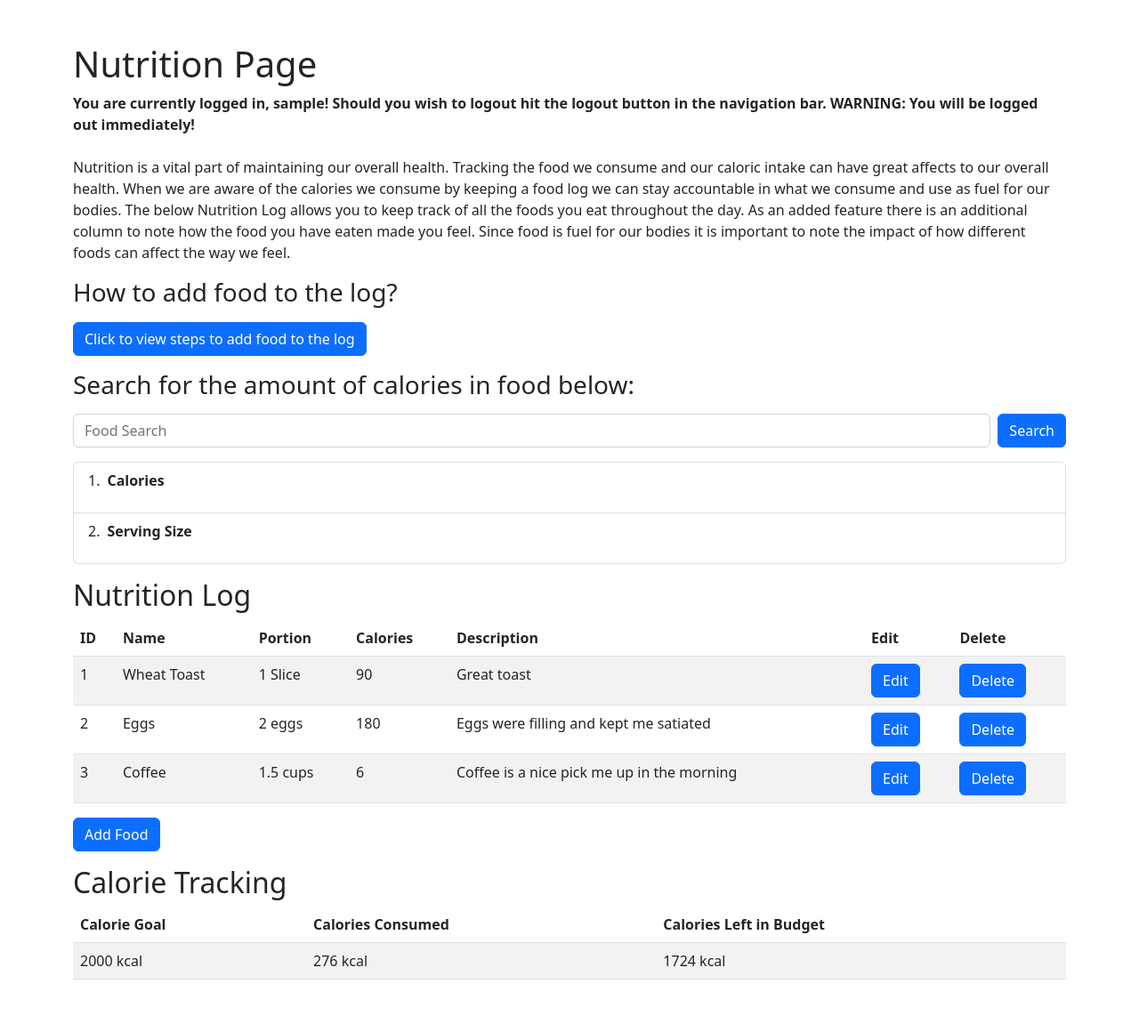
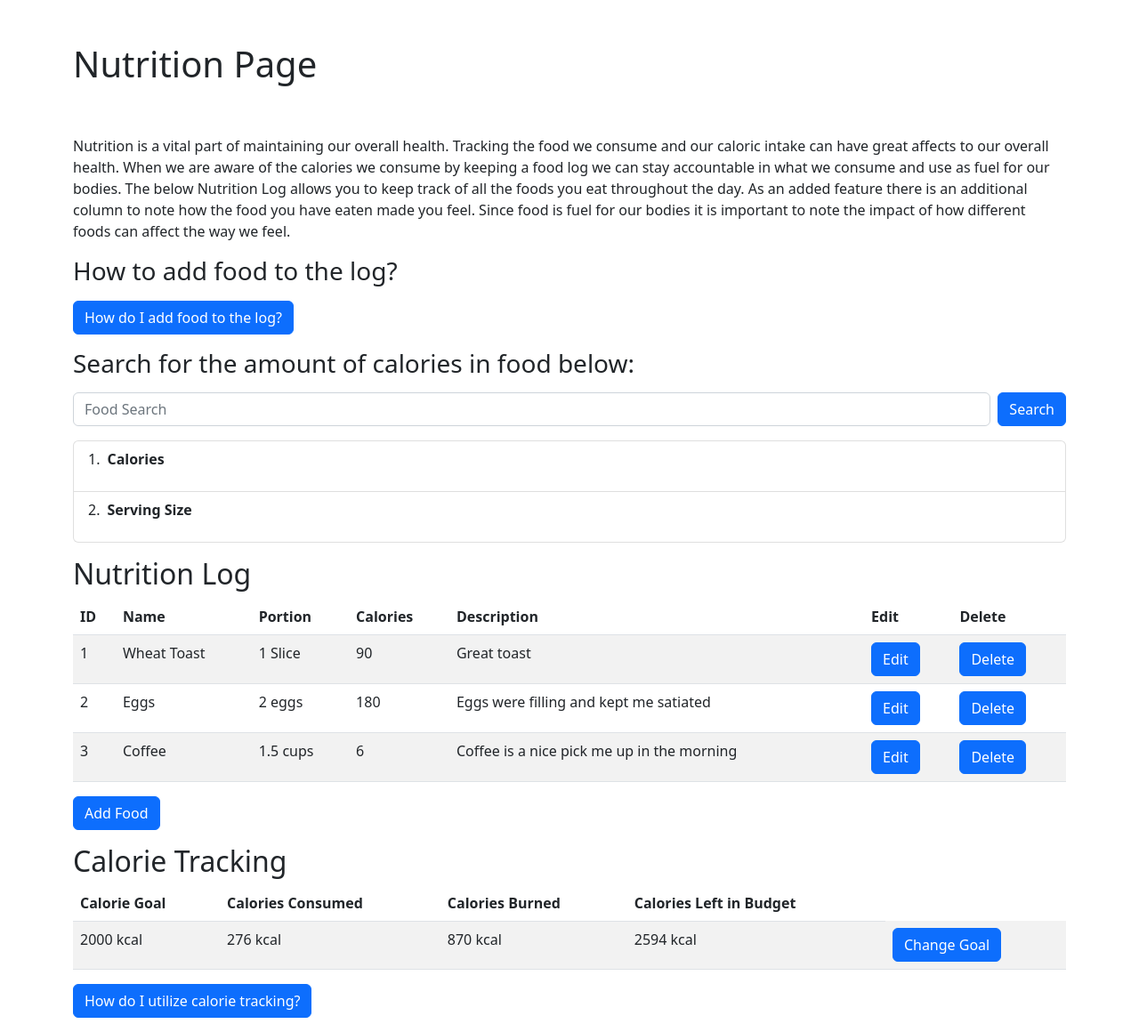
Before and after one commit to harperal/health_tracker, a Flask app: page /nutrition/ in a window 1280 px wide. Shown: the part 56-1216 px from the top of the page at 89% size. Before the commit the page ends 1157 px from the top, so only its background shows below. Run offline with Flask 2, Linux system fonts and the light colour scheme; the visitor is signed in with stand-in values (Sample User, id 1); data comes from the database, SQL or seed files in the repository; both versions use the stored data as it was after the commit.

Commit message:
added in total calories, setting calorie goal

```diff
--- a/app.py
+++ b/app.py
@@ -11,12 +11,14 @@ db_locale = 'nutrition.db'
 
 
 def get_db_connection():
+    """establishes connection with nutrition.db"""
     conn = sqlite3.connect('db_locale')
     conn.row_factory = sqlite3.Row
     return conn
 
 
 def get_activity(activity_id):
+    """returns activity details by activity id"""
     conn = sqlite3.connect(db_locale)
     c = conn.cursor()
     activity = c.execute("""SELECT * FROM activity_log WHERE id = ?""",
@@ -28,9 +30,10 @@ def get_activity(activity_id):
 
 
 def get_food(food_id):
+    """returns food details by food id"""
     conn = sqlite3.connect(db_locale)
     c = conn.cursor()
-    food = c.execute("""SELECT * FROM activity_log WHERE id = ?""",
+    food = c.execute("""SELECT * FROM food_log WHERE id = ?""",
                          (food_id,)).fetchone()
     c.close()
     if food is None:
@@ -39,12 +42,13 @@ def get_food(food_id):
 
 
 def get_calories(keyword):
+    """returns calories/serving size from microservice calorie_service.py"""
     keyword = str(keyword)
     with open('init_search.txt', 'w') as f:
         f.write('run')
     with open('keyword.txt', 'w') as f:
         f.write(keyword)
-    time.sleep(6)
+    time.sleep(4)
     with open('calories.txt', 'r') as f:
         calories = f.readline()
         portion = f.readline()
@@ -52,8 +56,18 @@ def get_calories(keyword):
     return calories.rstrip(), portion
 
 
+def get_curr_goal(goal_id):
+    """returns calorie goal from cal_goal db"""
+    conn = sqlite3.connect(db_locale)
+    c = conn.cursor()
+    c.execute("""SELECT * FROM cal_goal""")
+    goal = c.fetchone()
+    return goal
+
+
 @app.route("/")
 def home():
+    """Home page that renders index.html in user interface"""
     if "user" in session:
         user = session["user"]
         flash(f"You are currently logged in, {user}!")
@@ -65,41 +79,22 @@ def home():
 
 @app.route("/login", methods=["POST", "GET"])
 def login():
+    """login page, creates a permanent session once a user has logged in
+    login is required for app utilization"""
     if request.method == "POST":
         session.permanent = True
         user = request.form["nm"]
         session["user"] = user
-        flash(f"You have successfully logged in, {user}! Should you wish to logout hit the logout button in the"
-              f"navigation bar. WARNING: You will be logged out immediately!", "info")
-        return redirect(url_for("user"))
+        return redirect(url_for("home"))
     else:
         if "user" in session:
-            flash("You are already logged in!")
-            return redirect(url_for("user"))
+            return redirect(url_for("home"))
         return render_template("login.html")
-
-
-@app.route("/user/", methods=["POST", "GET"])
-def user():
-    email = None
-    if "user" in session:
-        user = session["user"]
-        if request.method == "POST":
-            email = request.form["email"]
-            session["email"] = email
-            flash("Name and email was saved!")
-            return redirect(url_for("home"))
-        else:
-            if "email" in session:
-                email = session["email"]
-        return render_template("user.html", email=email)
-    else:
-        flash("You are not logged in")
-        return redirect(url_for("login.html"))
 
 
 @app.route("/logout/")
 def logout():
+    """logs user out from their session, redirects to login page"""
     if "user" in session:
         user = session["user"]
         flash(f"You have been logged out, {user}", "info")
@@ -111,27 +106,33 @@ def logout():
 @app.route("/nutrition/", methods=["POST", "GET"])
 def nutrition():
     if "user" in session:
-        user = session["user"]
-        food_data = query_food_details()
-        total_cals = total_calories()
-        goal = get_goal()
+        food_data, total_cals, burn, goal = query_food_details(), total_calories(), cal_burned(), get_goal()
         if request.method == 'POST':
             keyword = request.form['keyword']
             calories = get_calories(keyword)
-            data = []
-            for i in calories:
-                data.append(i)
-            food_cal = data[0]
-            food_serv = data[1]
+            data = search_list(calories)
+            food_cal, food_serv = data[0], data[1]
             return render_template("nutrition.html", food_data=food_data, total_cals=total_cals, food_cal=food_cal,
-                                   food_serv=food_serv, goal=goal)
-        flash(f"You are currently logged in, {user}! Should you wish to logout hit the logout button in the navigation "
-              f"bar. WARNING: You will be logged out immediately!")
-        return render_template("nutrition.html", food_data=food_data, total_cals=total_cals, goal=goal)
-    else:
-        flash("Please login to access the Nutrition Page!")
-        flash("Logging in allows Health Tracker to save your data and tailor the application to your needs!")
-        return redirect(url_for("login"))
+                                   food_serv=food_serv, goal=goal, burn=burn)
+        return render_template("nutrition.html", food_data=food_data, total_cals=total_cals, goal=goal, burn=burn)
+    return redirect(url_for("login"))
+
+
+def search_list(calories):
+    """converts tuple from calorie service to list"""
+    data = []
+    for i in calories:
+        data.append(i)
+    return data
+
+
+#def list_cal_grams(calories):
+    #data = []
+    #for i in calories:
+        #data.append(i)
+    #food_cal = data[0]
+    #food_serv = data[1]
+    #return [food_cal, food_serv]
 
 
 def query_food_details():
@@ -153,6 +154,15 @@ def total_calories():
     return total_cals
 
 
+def cal_burned():
+    conn = sqlite3.connect(db_locale)
+    c = conn.cursor()
+    c.execute("""SELECT SUM(calories) FROM activity_log
+    """)
+    burned = c.fetchone()
+    return burned
+
+
 def get_goal():
     conn = sqlite3.connect(db_locale)
     c = conn.cursor()
@@ -161,66 +171,79 @@ def get_goal():
     return goal
 
 
+@app.route('/edit_goal/', methods=('GET', 'POST'))
+def edit_goal():
+    id = 1
+    goal = get_curr_goal(id)
+    if request.method == 'POST':
+        calories = request.form['goal']
+        update_goal_db(calories, id)
+        return redirect(url_for('nutrition'))
+    return render_template('edit_goal.html', goal=goal)
+
+
+def update_goal_db(calories, id):
+    conn = sqlite3.connect(db_locale)
+    c = conn.cursor()
+    c.execute("""
+                UPDATE cal_goal SET calories= ?"""
+              """WHERE id = ?""", (calories, id))
+    conn.commit()
+    conn.close()
+    return
+
+
 @app.route('/add_food/', methods=('GET', 'POST'))
 def add_food():
     if request.method == 'POST':
-        name = request.form['name']
-        portion = request.form['portion']
-        calories = request.form['calories']
+        name, portion, calories = request.form['name'], request.form['portion'], request.form['calories']
         description = request.form['description']
-        if not name:
-            flash('Food name required')
-        elif not portion:
-            flash('Food Portion required')
-        elif not calories:
-            flash('Calories in food required')
-        else:
-            conn = sqlite3.connect(db_locale)
-            c = conn.cursor()
-            c.execute("""
+        add_food_db(name, portion, calories, description)
+        return redirect(url_for('nutrition'))
+    return render_template('add_food.html')
+
+
+def add_food_db(name, portion, calories, description):
+    conn = sqlite3.connect(db_locale)
+    c = conn.cursor()
+    c.execute("""
                 INSERT INTO food_log (name, portion, calories, description) VALUES (?, ?, ?, ?)
                 """, (name, portion, calories, description))
-            conn.commit()
-            conn.close()
-            return redirect(url_for('nutrition'))
-    return render_template('add_food.html')
+    conn.commit()
+    conn.close()
+    return
 
 
 @app.route('/<int:id>/edit_food/', methods=('GET', 'POST'))
 def edit_food(id):
     food = get_food(id)
     if request.method == 'POST':
-        name = request.form['name']
-        portion = request.form['portion']
-        calories = request.form['calories']
+        name, portion, calories = request.form['name'], request.form['portion'], request.form['calories']
         description = request.form['description']
-        if not name:
-            flash('Food name required')
-        elif not portion:
-            flash('Food Portion required')
-        elif not calories:
-            flash('Calories in food required')
-        else:
-            conn = sqlite3.connect(db_locale)
-            c = conn.cursor()
-            c.execute("""
-                        UPDATE food_log SET name = ?, portion= ?, calories= ?, description= ?"""
-                      """WHERE id = ?""", (name, portion, calories, description, id))
-            conn.commit()
-            conn.close()
-            return redirect(url_for('nutrition'))
+        update_food_db(name, portion, calories, description, id)
+        return redirect(url_for('nutrition'))
     return render_template('edit_food.html', food=food)
+
+
+def update_food_db(name, portion, calories, description, id):
+    conn = sqlite3.connect(db_locale)
+    c = conn.cursor()
+    c.execute("""
+                UPDATE food_log SET name = ?, portion= ?, calories= ?, description= ?"""
+              """WHERE id = ?""", (name, portion, calories, description, id))
+    conn.commit()
+    conn.close()
+    return
 
 
 @app.route('/<int:id>/delete_food/', methods=('GET', 'POST'))
 def delete_food(id):
-    food = get_food(id)
+    get_food(id)
     conn = sqlite3.connect(db_locale)
     c = conn.cursor()
     c.execute("""DELETE FROM food_log WHERE id = ?""", (id,))
     conn.commit()
     conn.close()
-    flash("Successfully Deleted!")
     return redirect(url_for('nutrition'))
 
 
@@ -229,12 +252,12 @@ def fitness():
     if "user" in session:
         user = session["user"]
         activity_data = query_activity_details()
-        flash(f"You are currently logged in, {user}! Should you wish to logout hit the logout button in the navigation "
-              f"bar. WARNING: You will be logged out immediately!")
+        flash(f"You are currently logged in, {user}! Should you wish to logout hit "
+              f"the logout button in the navigation bar. WARNING: You will be logged "
+              f"out immediately!")
         return render_template("fitness.html", activity_data=activity_data)
     else:
-        flash("Please login to access the Fitness Page!")
-        flash("Logging in allows Health Tracker to save your data and tailor the application to your needs!")
+        flash("Please login to access the Fitness Page! Logging in helps save your data.")
         return redirect(url_for("login"))
 
 
@@ -251,63 +274,54 @@ def query_activity_details():
 @app.route('/add_activity/', methods=('GET', 'POST'))
 def add_activity():
     if request.method == 'POST':
-        name = request.form['name']
-        length = request.form['length']
-        calories = request.form['calories']
-        description = request.form['description']
-        if not name:
-            flash('Activity name required')
-        elif not length:
-            flash('Activity length required')
-        elif not calories:
-            flash('Calories burned required')
-        else:
-            conn = sqlite3.connect(db_locale)
-            c = conn.cursor()
-            c.execute("""
+        name, length = request.form['name'], request.form['length']
+        calories, description = request.form['calories'], request.form['description']
+        add_activity_db(name, length, calories, description)
+        return redirect(url_for('fitness'))
+    return render_template('add_activity.html')
+
+
+def add_activity_db(name, length, calories, description):
+    conn = sqlite3.connect(db_locale)
+    c = conn.cursor()
+    c.execute("""
                 INSERT INTO activity_log (name, length, calories, description) VALUES (?, ?, ?, ?)
                 """, (name, length, calories, description))
-            conn.commit()
-            conn.close()
-            return redirect(url_for('fitness'))
-    return render_template('add_activity.html')
+    conn.commit()
+    conn.close()
+    return
 
 
 @app.route('/<int:id>/edit_activity/', methods=('GET', 'POST'))
 def edit_activity(id):
-    activity = get_food(id)
+    activity = get_activity(id)
     if request.method == 'POST':
-        name = request.form['name']
-        length = request.form['length']
-        calories = request.form['calories']
-        description = request.form['description']
-        if not name:
-            flash('Activity name required')
-        elif not length:
-            flash('Activity length required')
-        elif not calories:
-            flash('Calories burned required')
-        else:
-            conn = sqlite3.connect(db_locale)
-            c = conn.cursor()
-            c.execute("""
-                        UPDATE activity_log SET name = ?, length= ?, calories= ?, description= ?"""
-                      """WHERE id = ?""", (name, length, calories, description, id))
-            conn.commit()
-            conn.close()
-            return redirect(url_for('fitness'))
+        name, length = request.form['name'], request.form['length']
+        calories, description = request.form['calories'], request.form['description']
+        update_activity_db(name, length, calories, description, id)
+        return redirect(url_for('fitness'))
     return render_template('edit_activity.html', activity=activity)
+
+
+def update_activity_db(name, length, calories, description, id):
+    conn = sqlite3.connect(db_locale)
+    c = conn.cursor()
+    c.execute("""
+                UPDATE activity_log SET name = ?, length= ?, calories= ?, description= ?"""
+              """WHERE id = ?""", (name, length, calories, description, id))
+    conn.commit()
+    conn.close()
+    return
 
 
 @app.route('/<int:id>/delete_activity/', methods=('GET', 'POST'))
 def delete_activity(id):
-    activity = get_activity(id)
+    get_activity(id)
     conn = sqlite3.connect(db_locale)
     c = conn.cursor()
     c.execute("""DELETE FROM activity_log WHERE id = ?""", (id,))
     conn.commit()
     conn.close()
-    flash("Successfully Deleted!")
     return redirect(url_for('fitness'))
 
 
--- a/db-query.py
+++ b/db-query.py
@@ -6,13 +6,9 @@ conn = sqlite3.connect(db_locale)
 c = conn.cursor()
 
 c.execute("""
-SELECT * FROM food_log
+DROP TABLE food_log
 """)
 
-food_info = c.fetchall()
-
-for food in food_info:
-    print(food)
 
 conn.commit()
 
--- a/db2-query.py
+++ b/db2-query.py
@@ -6,13 +6,9 @@ conn = sqlite3.connect(db_locale)
 c = conn.cursor()
 
 c.execute("""
-SELECT * FROM activity_log
+DROP TABLE activity_log
 """)
 
-activity_info = c.fetchall()
-
-for activity in activity_info:
-    print(activity)
 
 conn.commit()
 
--- a/templates/nutrition.html
+++ b/templates/nutrition.html
@@ -19,7 +19,7 @@
 <h3>How to add food to the log?</h3>
 <p></p>
 <button type="button" class="btn btn-primary" data-bs-toggle="modal" data-bs-target="#exampleModal">
-  Click to view steps to add food to the log
+  How do I add food to the log?
 </button>
 
 <!-- Modal -->
@@ -54,6 +54,10 @@
           <tr>
             <th scope="row">4</th>
             <td>Click submit below the form and the food will be added to the log below.</td>
+          </tr>
+          <tr>
+            <th scope="row">5</th>
+            <td>If you are unsure how many calories are in the food, use the search bar below to return the calories and serving size.</td>
           </tr>
         </tbody>
       </table>
@@ -126,16 +130,69 @@
   <tr>
     <th scope="col">Calorie Goal</th>
     <th scope="col">Calories Consumed</th>
+    <th scope="col">Calories Burned</th>
     <th scope="col">Calories Left in Budget</th>
   </tr>
   </thead>
   <tbody>
     <tr>
-      <td>{{goal[0]}} kcal</td>
-      <td>{{total_cals[0]}} kcal</td>
-      <td>{{goal[0] - total_cals[0]}} kcal</td>
+      <td>{{ goal[0] }} kcal</td>
+      <td>{{ total_cals[0] }} kcal</td>
+      <td>{{ burn[0] }} kcal</td>
+      <td>{{goal[0] + burn[0] - total_cals[0]}} kcal</td>
+      <td><a class="btn btn-primary" href="{{ url_for('edit_goal') }}" role="button">Change Goal</a></td>
     </tr>
+
   </tbody>
 </table>
+<button type="button" class="btn btn-primary" data-bs-toggle="modal" data-bs-target="#calModal">
+  How do I utilize calorie tracking?
+</button>
+<!-- Modal -->
+<div class="modal fade" id="calModal" tabindex="-1" aria-labelledby="calModalLabel" aria-hidden="true">
+  <div class="modal-dialog">
+    <div class="modal-content">
+      <div class="modal-header">
+        <h5 class="modal-title" id="calModalLabel">What does Calorie Tracking have to offer?</h5>
+        <button type="button" class="btn-close" data-bs-dismiss="modal" aria-label="Close"></button>
+      </div>
+      <div class="modal-body">
+        <table class="table table-striped">
+        <thead>
+          <tr>
+            <th scope="col"></th>
+            <th scope="col">Features</th>
+          </tr>
+        </thead>
+        <tbody>
+          <tr>
+            <th scope="row">1</th>
+            <td>Set a calorie budget or goal that can be edited or changed at any time by clicking the change goal
+              button on the right side of the table above.</td>
+          </tr>
+          <tr>
+            <th scope="row">2</th>
+            <td>The calories consumed will be calculated from the sum of calories in the nutrition log above.</td>
+          </tr>
+          <tr>
+            <th scope="row">3</th>
+            <td>The calories burned will be calculated from the sum of calories burned in the activity log
+              on the Fitness Page.</td>
+          </tr>
+          <tr>
+            <th scope="row">4</th>
+            <td>Calories left in budget will be calculated by adding the Calorie Goal + Calories Burned -
+              Calories Consumed. Representing the remaining calories you have left for the day!</td>
+          </tr>
+        </tbody>
+      </table>
+      </div>
+      <div class="modal-footer">
+        <button type="button" class="btn btn-primary" data-bs-dismiss="modal">Close</button>
+      </div>
+    </div>
+  </div>
+</div>
+<p></p>
 
 {% endblock %}
```
Also changed, not shown: templates/edit_activity.html (+4 -4 lines), templates/edit_goal.html (+6 -3 lines), templates/index.html (+6 -6 lines), nutrition.db.
